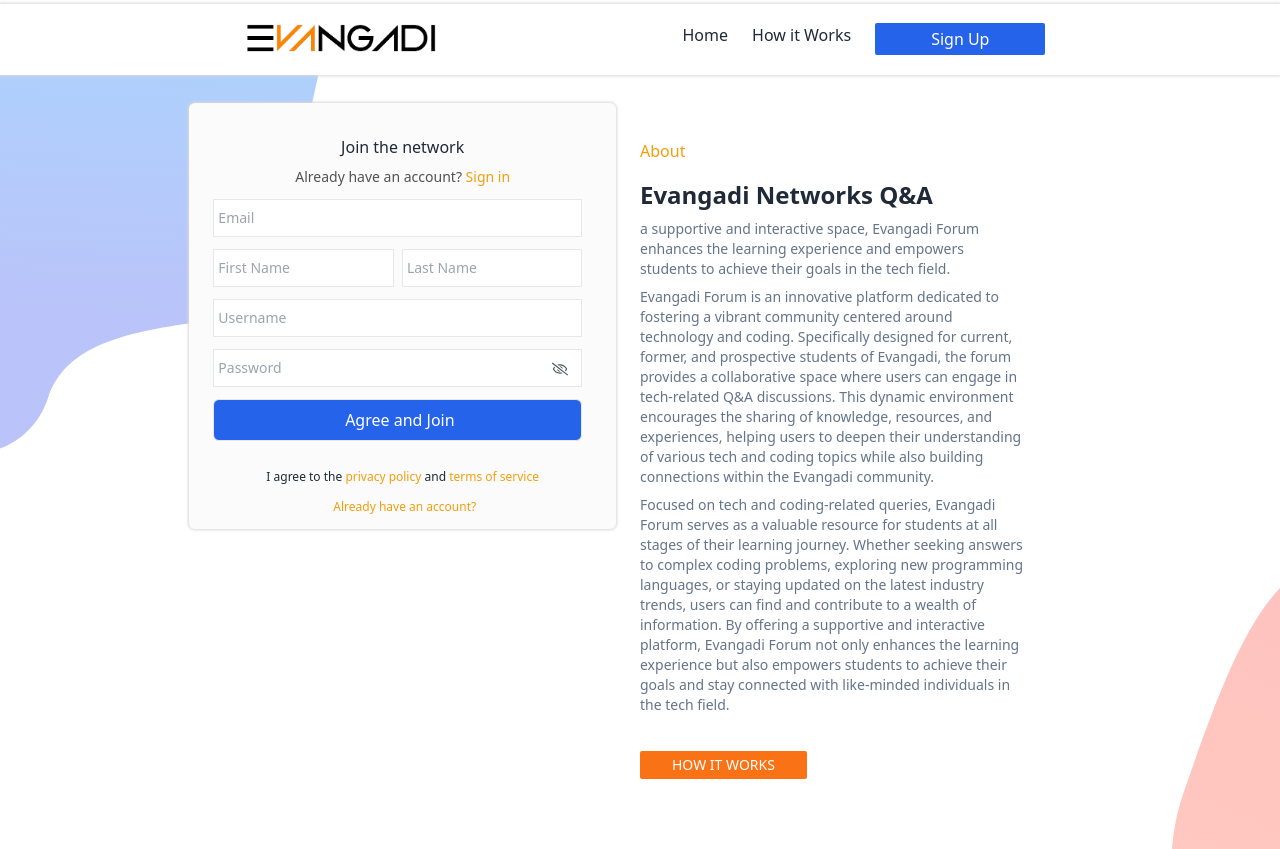
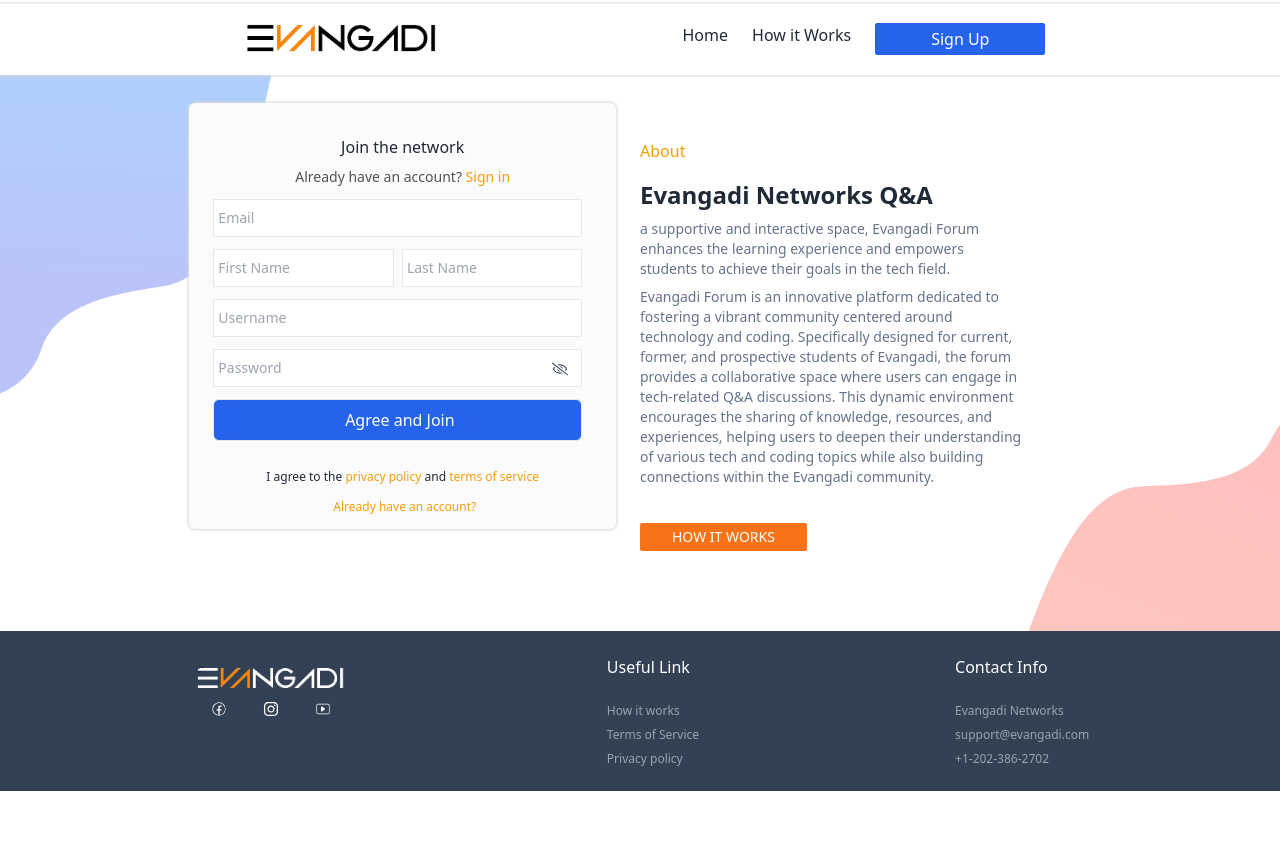
Before and after one commit to MiskirB/evnangadi-forum-mb, a React (Create React App) app: page / in a window 1280 px wide. Shown: the top 849 px of the page. After the commit the page ends 800 px from the top, so only its background shows below. Built offline with nearby package versions, Linux system fonts and the light colour scheme.

Commit message:
Update About.js
about

```diff
--- a/src/components/about/About.js
+++ b/src/components/about/About.js
@@ -15,9 +15,6 @@ export default function About() {
           <p className="text-sm mb-2 text-slate-500">
           Evangadi Forum is an innovative platform dedicated to fostering a vibrant community centered around technology and coding. Specifically designed for current, former, and prospective students of Evangadi, the forum provides a collaborative space where users can engage in tech-related Q&A discussions. This dynamic environment encourages the sharing of knowledge, resources, and experiences, helping users to deepen their understanding of various tech and coding topics while also building connections within the Evangadi community.
           </p>
-          <p className="text-sm mb-2 text-slate-500">
-          Focused on tech and coding-related queries, Evangadi Forum serves as a valuable resource for students at all stages of their learning journey. Whether seeking answers to complex coding problems, exploring new programming languages, or staying updated on the latest industry trends, users can find and contribute to a wealth of information. By offering a supportive and interactive platform, Evangadi Forum not only enhances the learning experience but also empowers students to achieve their goals and stay connected with like-minded individuals in the tech field.
-          </p>
           <div className="textcenter">
             <button className="mt-7 px-8 py-1 bg-orange-500 text-white rounded-sm mb-20 text-sm">
               HOW IT WORKS
```
